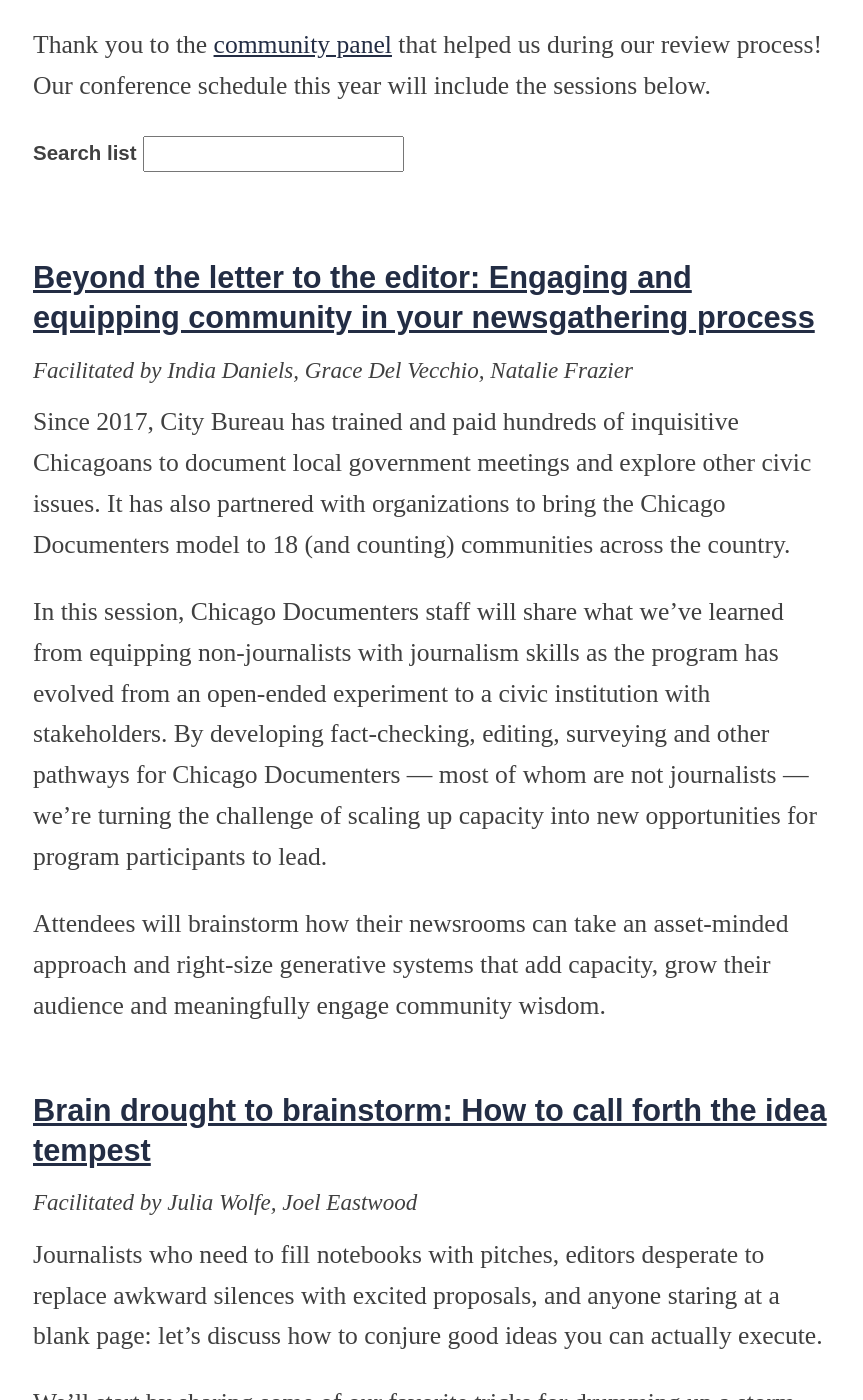
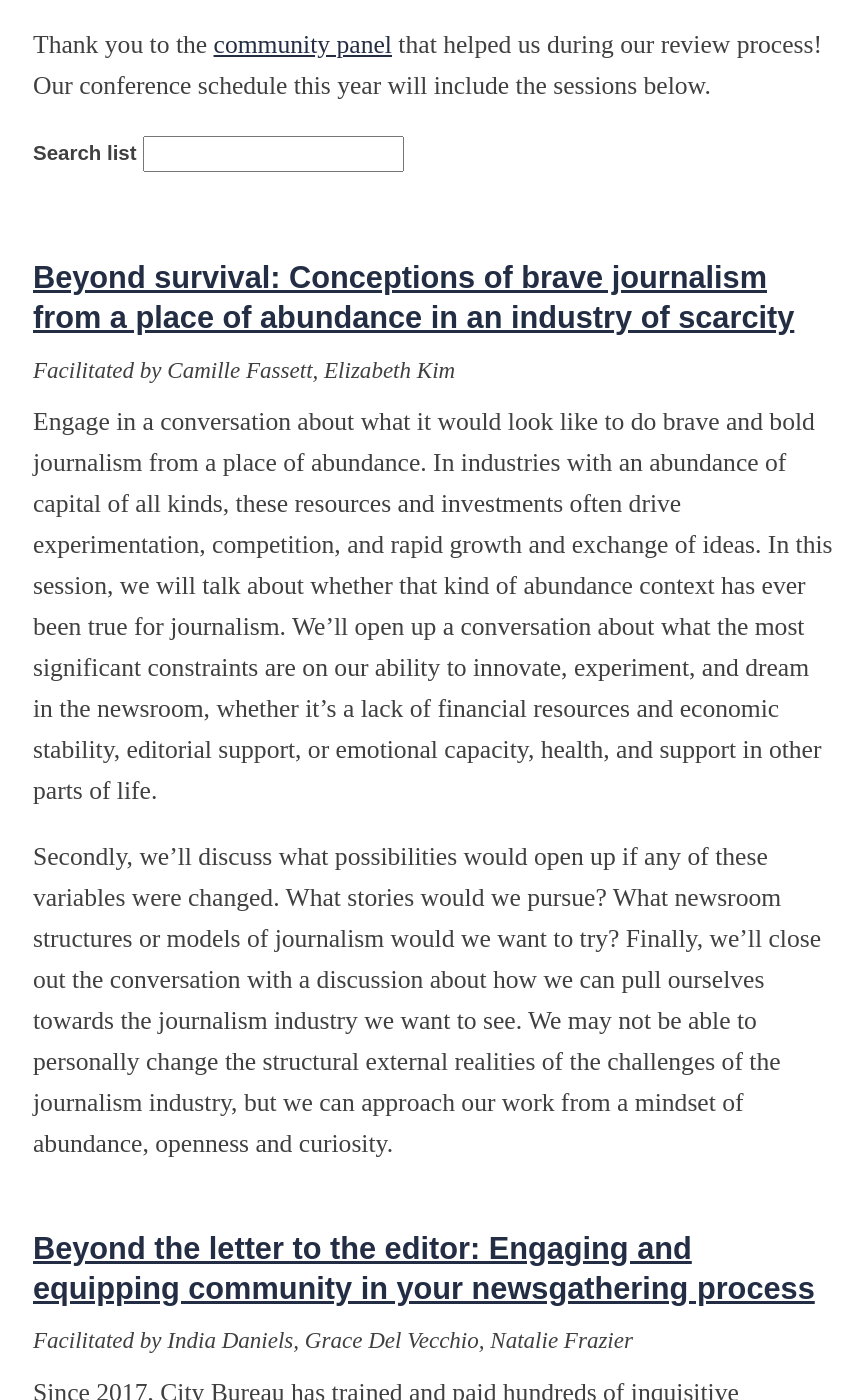
Before and after one commit to OpenNews/srccon-2024, a Jekyll site: the page built from program.md, in a window 1280 px wide and 1400 px high, scrolled down 1215 px. Shown: the whole window, without its empty margins (207-1070 px from the left). Built offline with Jekyll 4.4.1, drawn with Linux system fonts in a browser that asks for light colours; nearby versions of some CDN libraries; some web fonts are replaced; some of the changed text lies outside the part shown.

Commit message:
update sessions

```diff
--- a/_data/sessions.yml
+++ b/_data/sessions.yml
@@ -1,4 +1,10 @@
 [
+  {
+    "id": "beyond-survival-journalism-abundance",
+    "title": "Beyond survival: Conceptions of brave journalism from a place of abundance in an industry of scarcity",
+    "facilitators": "Camille Fassett, Elizabeth Kim",
+    "description": "Engage in a conversation about what it would look like to do brave and bold journalism from a place of abundance. In industries with an abundance of capital of all kinds, these resources and investments often drive experimentation, competition, and rapid growth and exchange of ideas. In this session, we will talk about whether that kind of abundance context has ever been true for journalism. We’ll open up a conversation about what the most significant constraints are on our ability to innovate, experiment, and dream in the newsroom, whether it’s a lack of financial resources and economic stability, editorial support, or emotional capacity, health, and support in other parts of life.\n\nSecondly, we’ll discuss what possibilities would open up if any of these variables were changed. What stories would we pursue? What newsroom structures or models of journalism would we want to try? Finally, we’ll close out the conversation with a discussion about how we can pull ourselves towards the journalism industry we want to see. We may not be able to personally change the structural external realities of the challenges of the journalism industry, but we can approach our work from a mindset of abundance, openness and curiosity."
+  },
   {
     "id": "engaging-equipping-community",
     "title": "Beyond the letter to the editor: Engaging and equipping community in your newsgathering process",
@@ -97,9 +103,9 @@
   },
   {
     "id": "help-wanted-data-team",
-    "title": "Help Wanted: A data team at your fingertips",
+    "title": "Help Wanted: Developing support systems for local data journalism",
     "facilitators": "Pam Dempsey, Joe Germuska, Cheryl Phillips",
-    "description": "The Data-Driven Reporting Project tested a pilot project to start a Rolodex of contacts for newsrooms/freelancers to use for project-based work: a way to supplement their newsrooms on an as-needed basis.\n\n\n\nCould we, as a community, develop a sustained support network for data journalists that goes beyond posting questions in Slack or on social media? We can start the conversation by sharing challenges we faced, but mostly we want to work with you to workshop ideas for the future."
+    "description": "Data journalism is a critical component of investigative and accountability journalism, but many newsrooms, especially smaller ones, face challenges in developing their capacity. Big Local News at Stanford and the Data-Driven Reporting Project at Northwestern have both been working on developing that capacity for a few years. While we’ve had successes, we’ve also started to develop some theories about what changes could really amplify the work. In this session, the presenters will share their current thinking and ask participants to collectively help develop the theories further. We hope to end the session with actionable, fundable ideas which the facilitators or other organizations might work on putting into practice to better serve the development of data-driven journalism, especially in smaller newsrooms."
   },
   {
     "id": "newsroom-product-planning-tool",
@@ -220,5 +226,11 @@
     "title": "What did we do with all that OpenAI money and who is it helping",
     "facilitators": "Dorrine Mendoza, Trei Brundrett",
     "description": "AJP embarked on this journey with more questions than answers. Could small news organizations deploy AI to increase revenue? Would communities trust the organizations who deployed AI chat bots or other public-facing AI technologies? How hard would it really be to deploy new AI products in newsrooms without product resources?\n\nThe grantees and staff will answer these and other questions, including the most important: How are we different now than we were a year ago, and is the local news field better off?"
+  },
+  {
+    "id": "when-ai-goes-wrong",
+    "title": "When AI Goes Wrong: How to handle it and what to do",
+    "facilitators": "Ryan Restivo, Nikita Roy",
+    "description": "As we push the boundaries of what's possible with AI in the newsroom, the path is marked by experimentation, innovation, and the inevitable setback. This workshop acknowledges the reality of AI development: failures are not just possible, they are a valuable part of the learning process. Through a series of discussion prompts and case studies we will delve into the complexities of AI missteps. Our goal is to equip participants with the knowledge that they can lead their initiatives with confidence and strategic thought even when they do not go as planned."
   }
 ]
```
